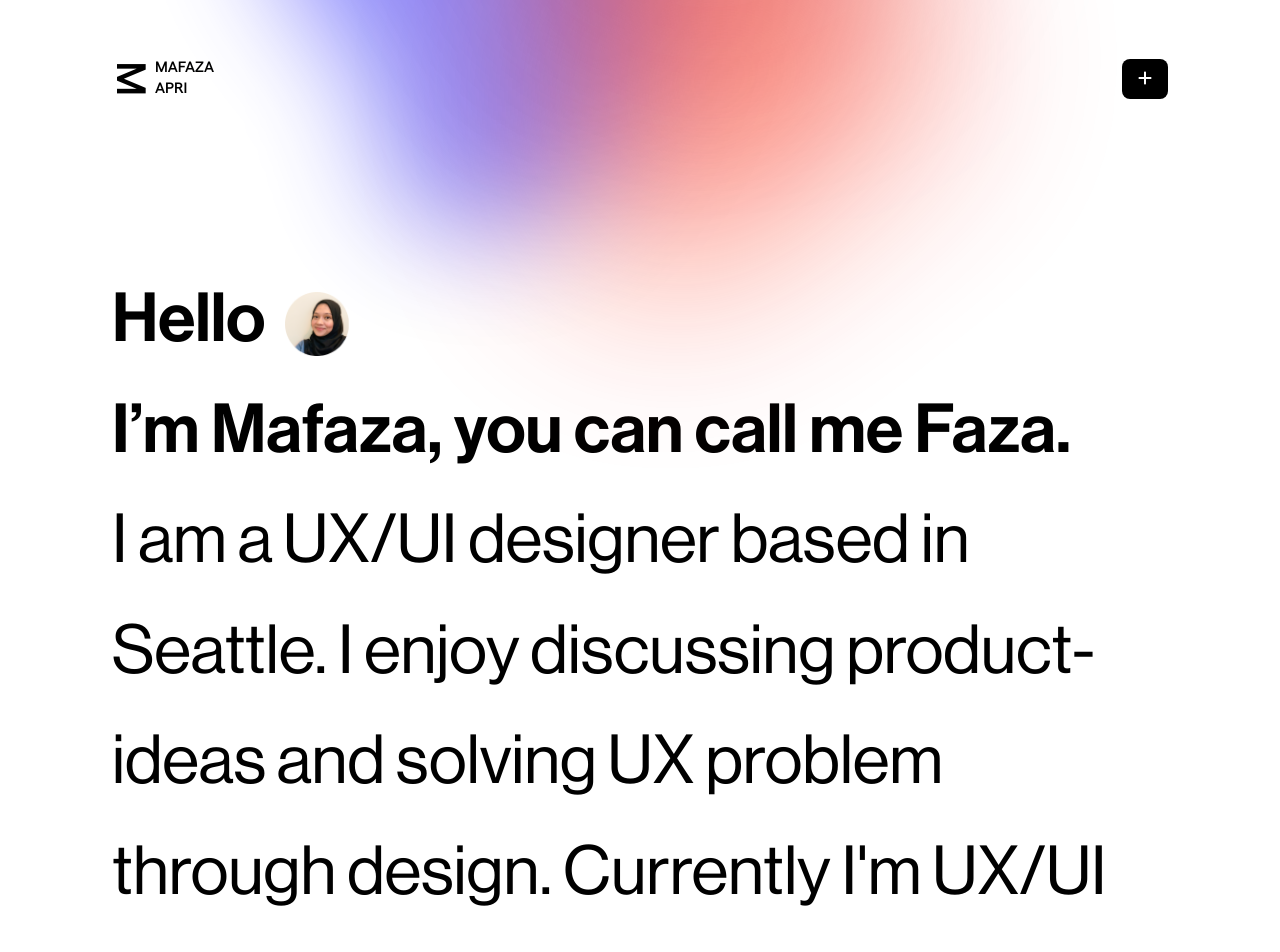
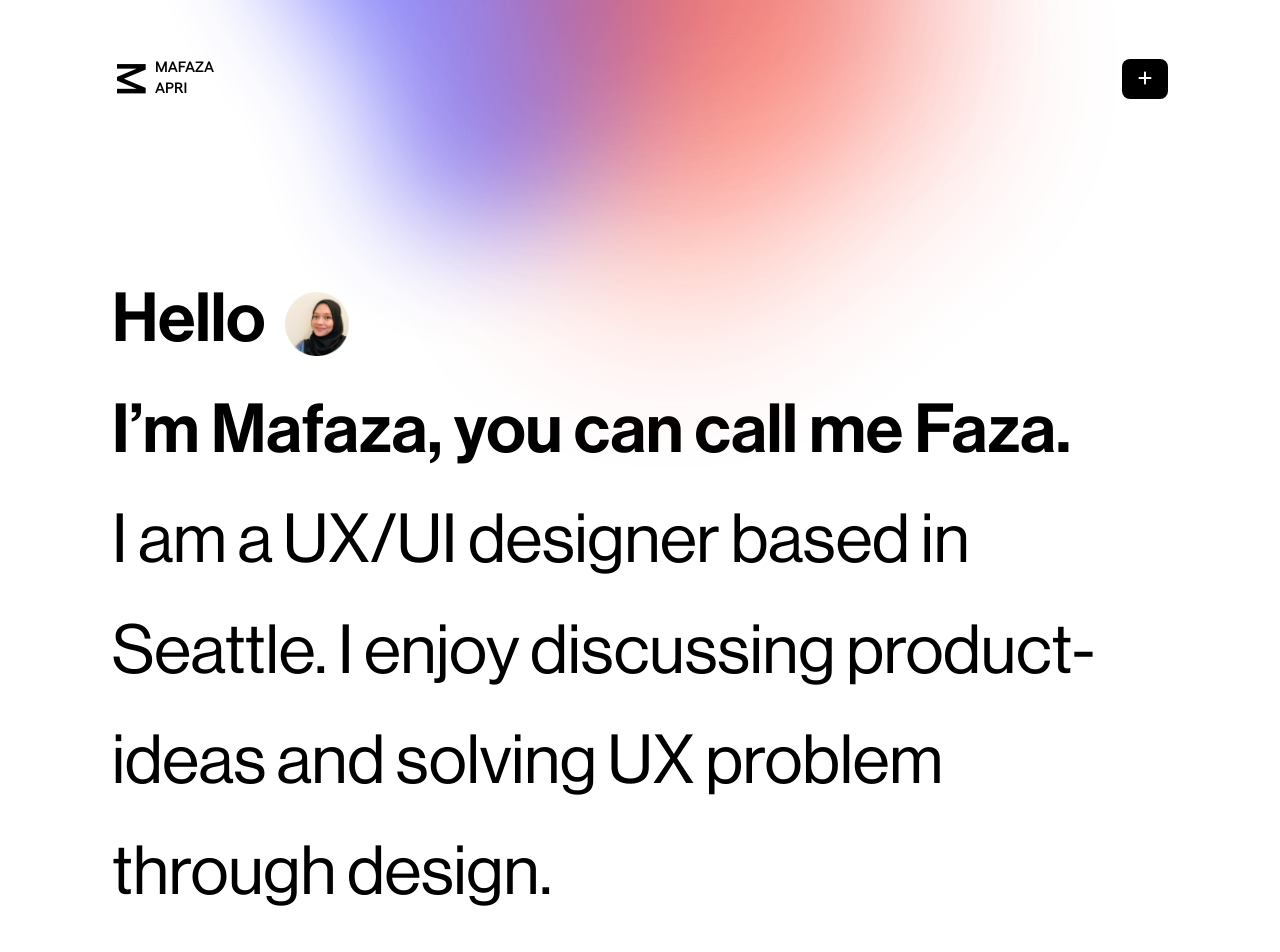
Before and after one commit to mafazaapri/mafazaapri.github.io, a React (Vite) app: page /#/about in a window 1280 px wide. Shown: the top 952 px of the page. Built offline with nearby package versions, Linux system fonts and the light colour scheme.

Commit message:
Update AboutPage.jsx

```diff
--- a/src/pages/AboutPage.jsx
+++ b/src/pages/AboutPage.jsx
@@ -25,8 +25,7 @@ export default function AboutPage() {
                     <span className="font-small">
 I am a UX/UI designer based in Seattle. I enjoy discussing product-ideas
 
-              and solving UX problem through design. Currently I'm UX/UI Designer at  BeCurious Studio. I love working in a diverse environment. I believe that collaborating with people from different <br />
-             backgrounds will help me grow and excel in my career.  </span>
+              and solving UX problem through design.  </span>
          </div>
           </div>
           </section>
```
